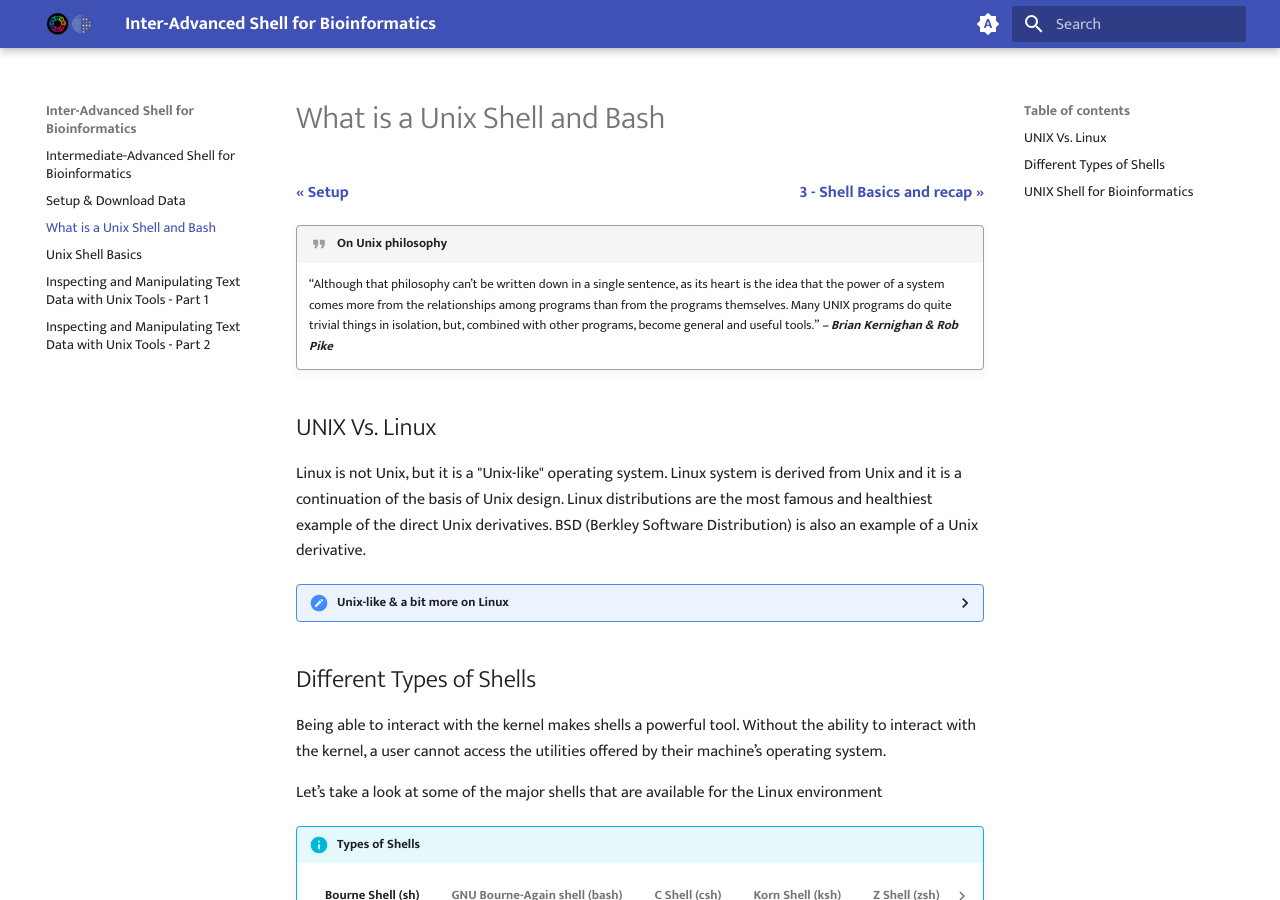
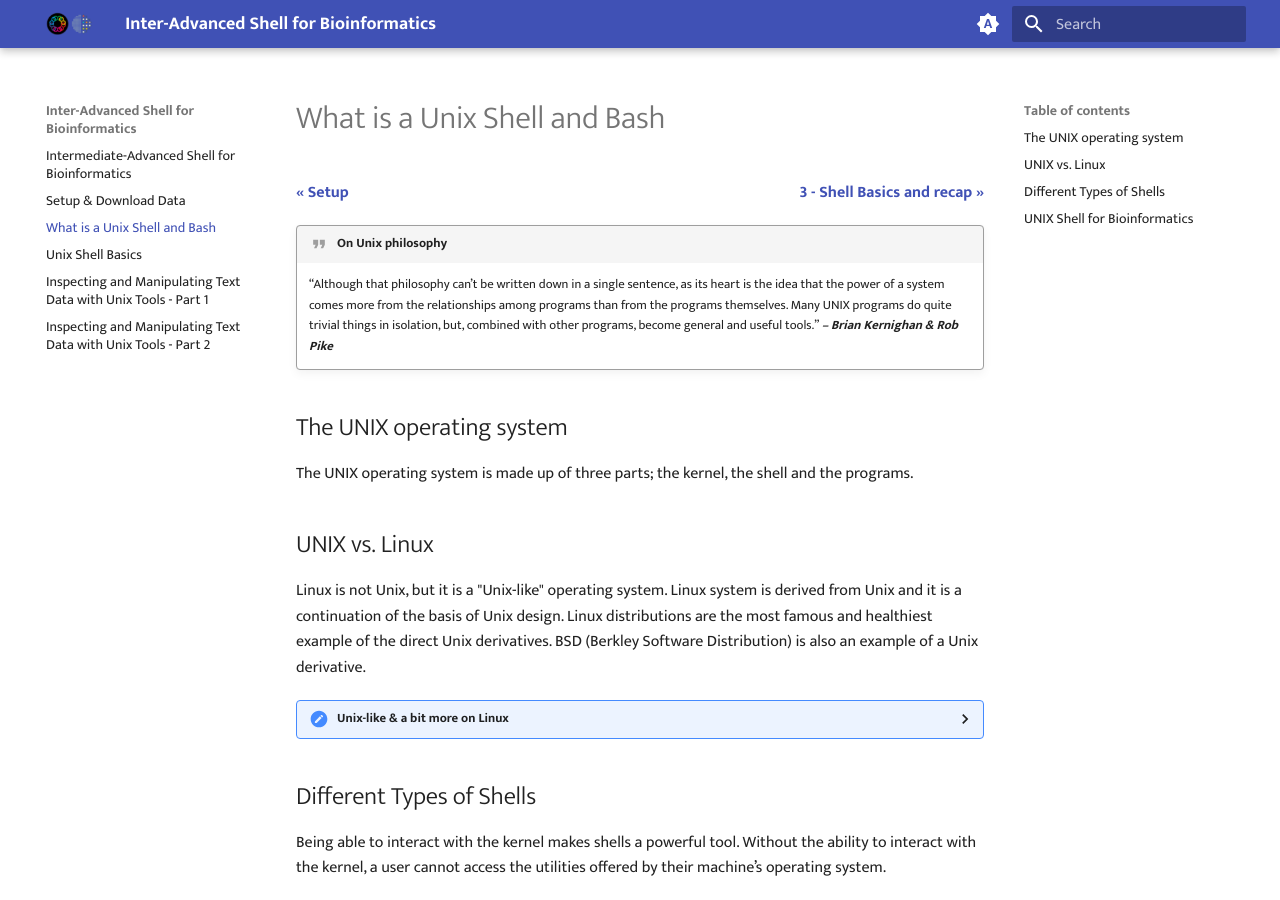
Before and after one commit to GenomicsAotearoa/shell-for-bioinformatics, an MkDocs documentation site: the page built from docs/1_introduction.md, in a window 1280 px wide and 900 px high. Built offline with MkDocs 1.6.1 and Material for MkDocs 9.7.7, drawn with Linux system fonts in a browser that asks for light colours.

Commit message:
change Vs. to vs.

```diff
--- a/docs/1_introduction.md
+++ b/docs/1_introduction.md
@@ -14,7 +14,12 @@
 
     “Although that philosophy can’t be written down in a single sentence, as its heart is the idea that the power of a system comes more from the relationships among programs than from the programs themselves. Many UNIX programs do quite trivial things in isolation, but, combined with other programs, become general and useful tools.” ***– Brian Kernighan & Rob Pike***
 
-## UNIX Vs. Linux
+## The UNIX operating system
+
+The UNIX operating system is made up of three parts; the kernel, the shell and the programs.
+
+
+## UNIX vs. Linux
 
 Linux is not Unix, but it is a "Unix-like" operating system. Linux system is derived from Unix and it is a continuation of the basis of Unix design. Linux distributions are the most famous and healthiest example of the direct Unix derivatives. BSD (Berkley Software Distribution) is also an example of a Unix derivative.
 
@@ -33,6 +38,7 @@ Linux is not Unix, but it is a "Unix-like" operating system. Linux system is der
     Linux distribution (also called as a **distro** in short) is an operating system that is created from a collection of software built upon the Linux Kernel and is a package management system. A standard Linux distribution consists of a Linux kernel, GNU system, GNU utilities, libraries, compiler, additional software, documentation, a window system, window manager and a desktop environment. Most of the software included in a Linux distribution is free and open source. They may include some proprietary software like binary blobs which is essential for a few device drivers.
 
 ## Different Types of Shells
+
 Being able to interact with the kernel makes shells a powerful tool. Without the ability to interact with the kernel, a user cannot access the utilities offered by their machine’s operating system.
 
 Let’s take a look at some of  the major shells that are available for the Linux environment
```
